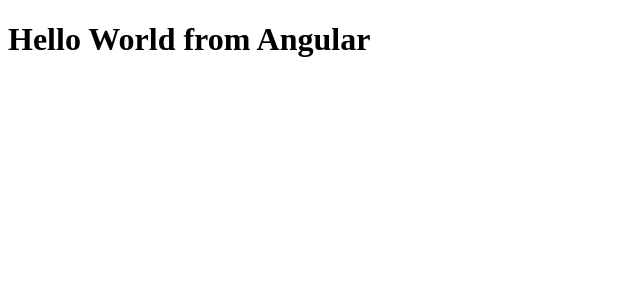
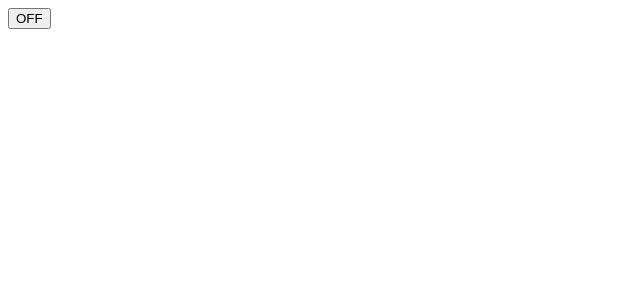
Before and after one commit to LearnShare/vra-angular, an Angular app: page / in a window 1280 px wide. Shown: the top 300 px of the page, without its empty margins (0-640 px from the left). Built offline with nearby package versions, Linux system fonts and the light colour scheme.

Commit message:
(demo): output.

```diff
--- a/src/app/app.component.html
+++ b/src/app/app.component.html
@@ -1,4 +1,4 @@
 <div class="app">
-  <app-hello-world
-      [msg]="helloMsg"></app-hello-world>
+  <app-toggle-button
+      (change)="toggleOnChange($event)"></app-toggle-button>
 </div>
--- a/src/app/app.component.ts
+++ b/src/app/app.component.ts
@@ -7,5 +7,7 @@
 export class AppComponent {
   title = 'vra-angular';
 
-  helloMsg = 'Hello World from Angular';
+  toggleOnChange(eventData: any) {
+    console.log(eventData);
+  }
 }
--- a/src/app/app.module.ts
+++ b/src/app/app.module.ts
@@ -3,12 +3,12 @@
 
 import { AppRoutingModule } from './app-routing.module';
 import { AppComponent } from './app.component';
-import { HelloWorldComponent } from './components/hello-world/hello-world.component';
+import { ToggleButtonComponent } from './components/toggle-button/toggle-button.component';
 
 @NgModule({
   declarations: [
     AppComponent,
-    HelloWorldComponent,
+    ToggleButtonComponent,
   ],
   imports: [
     BrowserModule,
--- /dev/null
+++ b/src/app/components/toggle-button/toggle-button.component.ts
@@ -0,0 +1,34 @@
+import {
+  Component,
+  Output,
+  EventEmitter,
+} from '@angular/core';
+
+interface ChangeData {
+  checked: Boolean;
+}
+
+@Component({
+  selector: 'app-toggle-button',
+  template: `
+    <button
+        (click)="toggleChecked()">{{ checked ? 'ON': 'OFF' }}</button>
+  `,
+})
+export class ToggleButtonComponent {
+  @Output() change = new EventEmitter<ChangeData>();
+
+  checked: Boolean;
+
+  constructor() {
+    this.checked = false;
+  }
+
+  toggleChecked() {
+    this.checked = !this.checked;
+
+    this.change.emit({
+      checked: this.checked,
+    });
+  }
+}
```
Also changed, not shown: src/app/components/hello-world/hello-world.component.ts (deleted, +0 -12 lines), .eslintrc.json, src/app/components/toggle-button/toggle-button.component.html (renamed from src/app/components/hello-world/hello-world.component.html).
